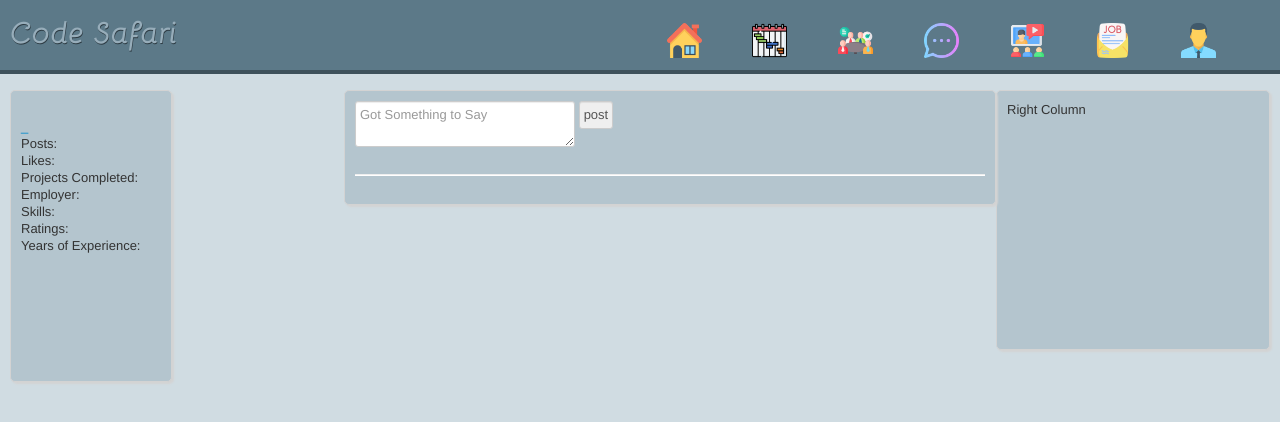
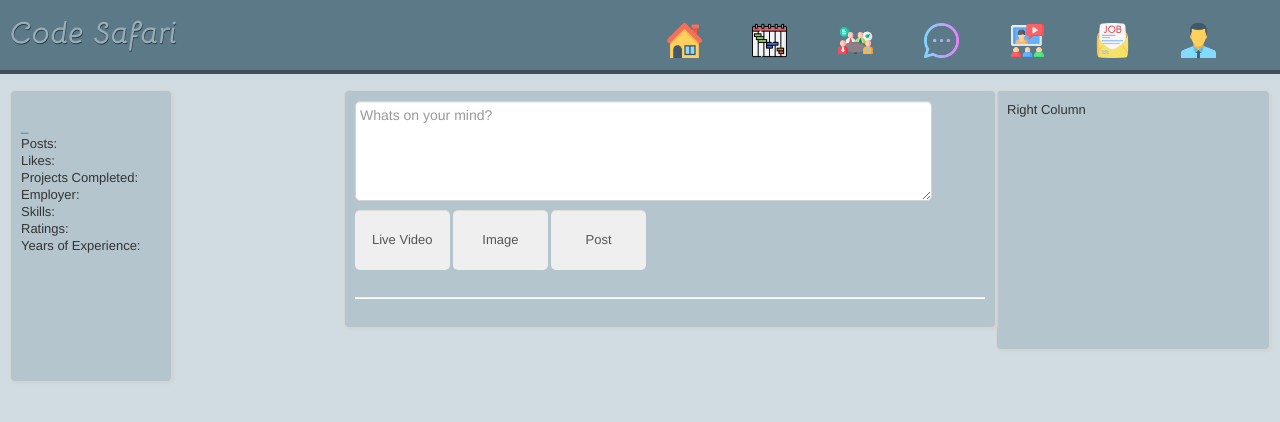
Before and after one commit to jether256/safari, a PHP site: page / in a window 1280 px wide. Shown: the top 422 px of the page. Run offline with PHP 8.4, Linux system fonts and the light colour scheme; the visitor is signed in with stand-in values (Sample User, id 1); data that the repository does not hold is empty; some libraries are stand-ins or nearby versions.

Commit message:
third commit

```diff
--- a/assets/css/header.css
+++ b/assets/css/header.css
@@ -74,6 +74,29 @@
 	height: 35px;
 	padding: 3px;
 }
+
+
+nav a .tooltip{
+  position: absolute;
+  top: 90px;
+  left: -45px;
+  background: #fff;
+  width: 115px;
+  padding: 10px;
+  border-radius: 50px;
+  text-transform: uppercase;
+  font-size: 14px;
+  letter-spacing: 3px;
+  color: #044b85;
+  font-weight: bold;
+  display: none;
+}
+
+
+nav a:hover .tooltip{
+   display: block;
+}
+
 
 
 
--- a/assets/css/post.css
+++ b/assets/css/post.css
@@ -11,9 +11,37 @@
 	float: right;
 	margin: auto;
 	width: 50%;
+	z-index: -1;
+	min-height: 160px;
 
 }
 
+
+.post_form{
+	width: 100%;
+}
+
+.post_form textarea{
+	width: 90%;
+	height: 90px;
+	border-radius: 5px;
+	margin-right: 5px;
+	border: 1px solid #D3D3D3;
+	font-size: 14px;
+}
+
+textarea:focus{
+	outline: 0;
+}
+
+
+.post_form input[type='submit']{
+
+	width: 15%;
+	height: 60px;
+	border-radius: 5px;
+	border: none;
+}
 
 
 
--- a/assets/css/rightcolumn.css
+++ b/assets/css/rightcolumn.css
@@ -13,7 +13,7 @@
 float: right;
 margin: auto;
 width: 20%;
-overflow: scroll;
+
 
 }
 
--- a/assets/css/userdetails.css
+++ b/assets/css/userdetails.css
@@ -42,11 +42,7 @@
 	/*margin: auto;*/
 	float: left;
 	margin-bottom: 20px;
-	overflow: scroll;
 
-	&::-webkit-scrollbar {
-    display: none;
-}
 }
 
 .user_details_left_right{
--- a/index.php
+++ b/index.php
@@ -9,12 +9,12 @@
 
 <div class="user_details column">
 
-	<a href="#">  <img src="<?php echo $user['pic'];?>">  </a>
+	<a href="<?php echo $userLoggedIn;?>">  <img src="<?php echo $user['pic'];?>">  </a>
 
 
 	<div class="user_details_left_right">
 
-				<a href="#">
+				<a href="<?php echo $userLoggedIn;?>">
 				<?php echo $user['first_name'].'_'.$user['last_name'] ?>
 			</a>
 
@@ -59,11 +59,15 @@
 <div class="main_column column">
 
 <form class="post_form" action="index.php" method="POST">
-	<textarea name="post_text" id="post_text" placeholder="Got Something to Say"></textarea>
-	<input type="submit" name="post" id="post_btn" value="post">
+	<textarea name="post_text" id="post_text" placeholder="Whats on your mind?"></textarea>
+	<input type="submit" name="post" id="post_btn" value="Live Video">
+	<input type="submit" name="post" id="post_btn" value="Image">
+	<input type="submit" name="post" id="post_btn" value="Post">
 	<hr>
 
 </form>
+
+
 
 </div>
 
```
Also changed, not shown: profile.php (added, +22 -0 lines), .htaccess (added), includes/classes/User.php (added).
